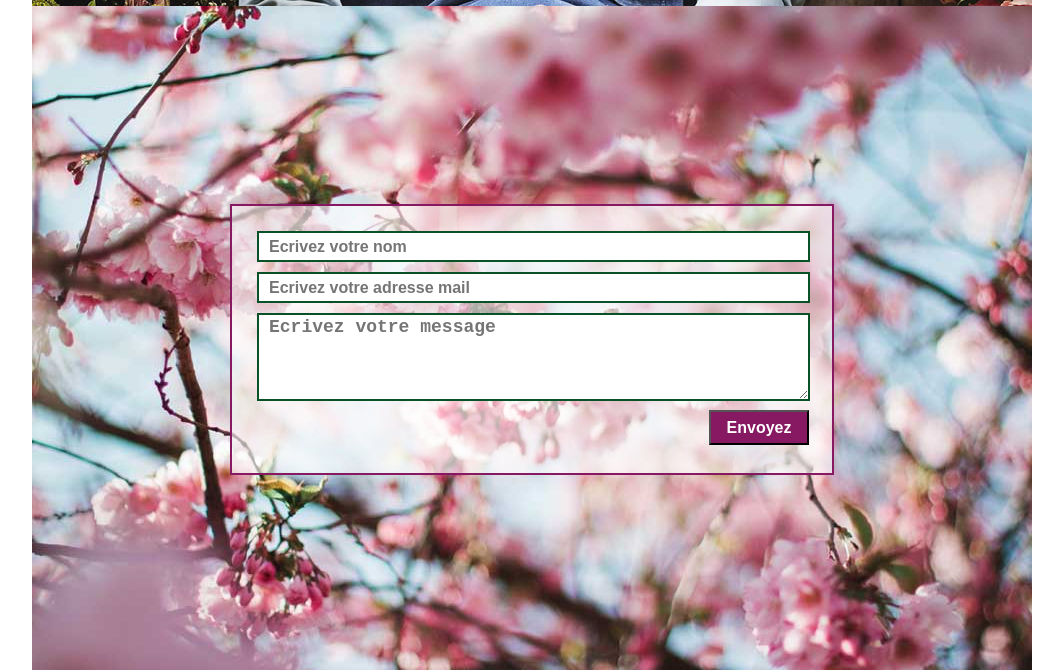
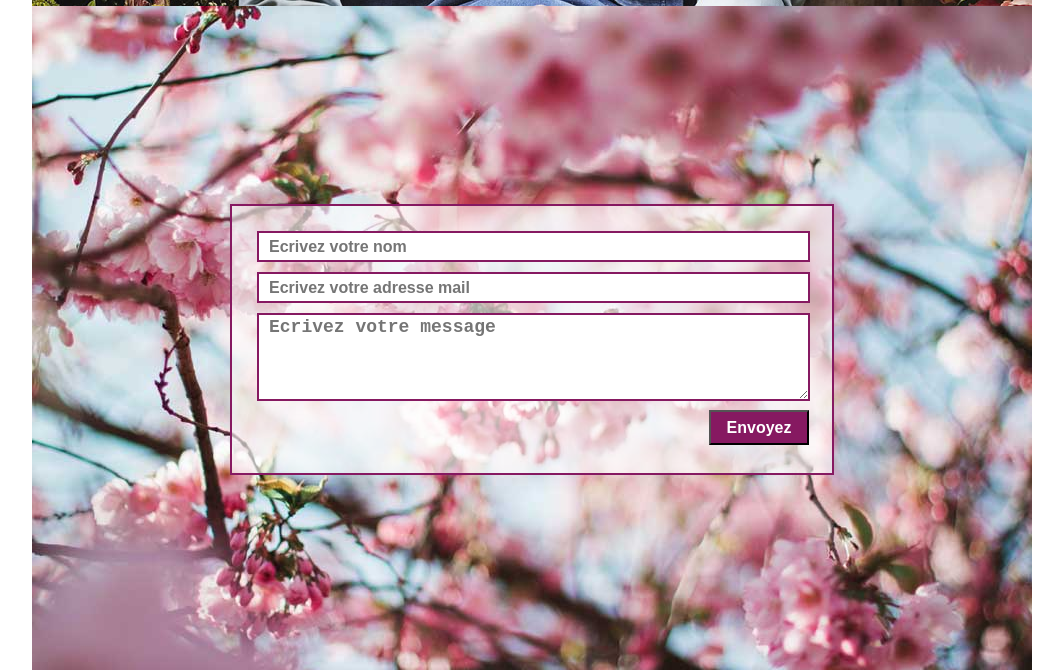
Before and after one commit to MamaWebsign62/Projet-Fictif---HTML-CSS, a plain HTML site: page index.html in a window 1280 px wide. Shown: the part 2055-2725 px from the top of the page, without its empty margins (108-1171 px from the left). Drawn offline with Linux system fonts and the light colour scheme; files whose address does not match are found by name.

Commit message:
modif color border input textarea

```diff
--- a/css/style.css
+++ b/css/style.css
@@ -318,7 +318,7 @@ input {
     width: 97.3%;
     height: 25px;
     margin-bottom: 10px;
-    border: 2px solid #095228;
+    border: 2px solid #861961;
     padding-left: 10px;
     color: #095228;
     font-size: 16px;
@@ -329,7 +329,7 @@ input {
     background-color: #fff;
 }
 textarea {
-    border: 2px solid #095228;
+    border: 2px solid #861961;
     width: 97.2%;
     height: 80px;
     margin-bottom: 5px;
```
